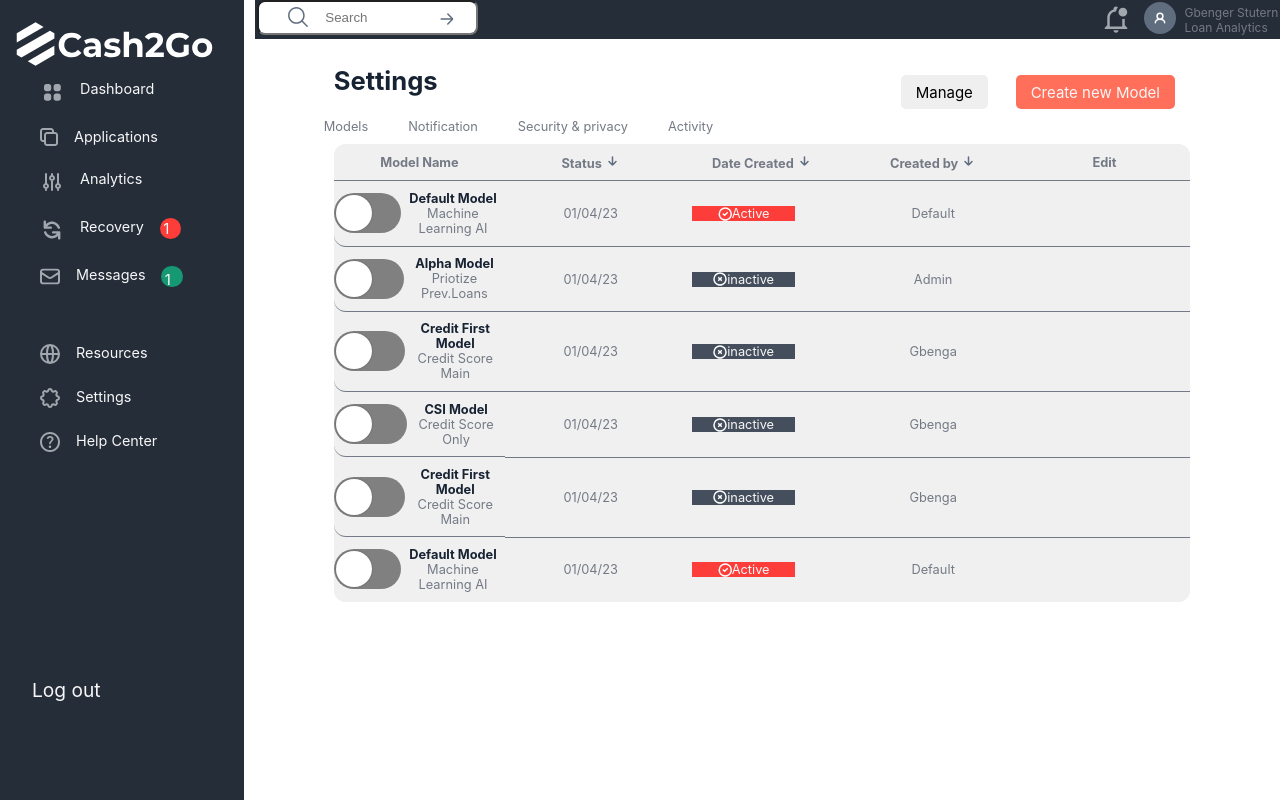
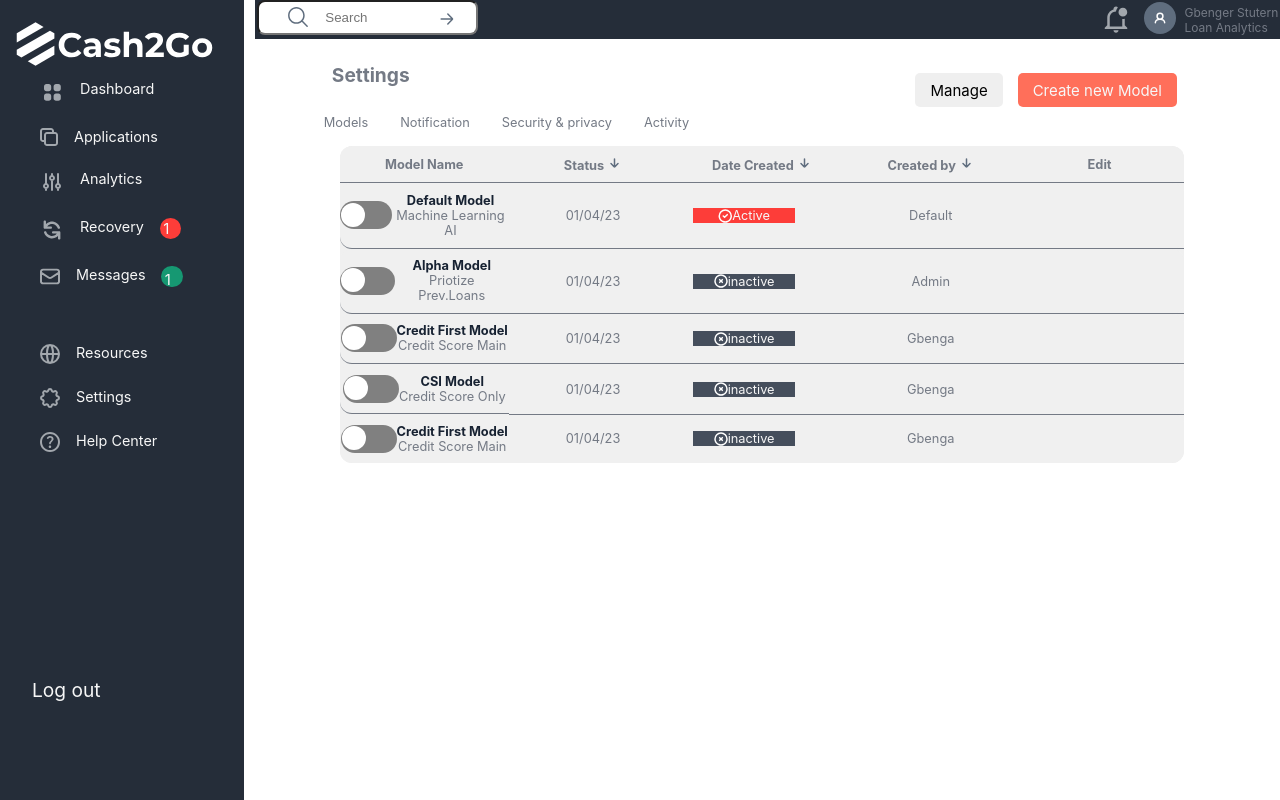
Before and after one commit to joyibeh93/Cash2go-loan-app, a React (Create React App) app: page /settings in a window 1280 px wide. Shown: the top 800 px of the page. Built offline with nearby package versions, Linux system fonts and the light colour scheme; the HTML template or start-up script is replaced by a standard one.

Commit message:
settings update

```diff
--- a/src/Components/Chart.jsx
+++ b/src/Components/Chart.jsx
@@ -77,14 +77,19 @@ const Chart = () => {
         }
     }
     return (
-        <div className="container">
+        <div className="container-pie">
+            <div>
             <div className="bar">
-                <h3>Previous Loans </h3>
-                <h6>Subtitle</h6>
-                <hr />
+            <h4>Previous Loans</h4>
+             <h6>Subtitle</h6>
+             <hr />
+            </div>
+
+
+                <div>
                 <h4>Maximum Loan Request</h4>
                 <h3>N 92000</h3>
-
+                </div>
                 <Bar data={data} options={options}></Bar>
                 <hr />
                 <Link> More <img src={RightArrow} alt="right-arrow" /></Link>
--- a/src/Components/Models.jsx
+++ b/src/Components/Models.jsx
@@ -15,8 +15,8 @@ const Models= () => {
     <div >
       <div className='heady
       '>
-        <h1>Settings</h1>
-        <div className="exit-new">
+        <h2 className='set-head'>Settings</h2>
+        <div className="settings-buttpn">
           <button className="markAll">Manage</button>
           <button className="markRead">Create new Model</button>
           </div>
@@ -28,7 +28,7 @@ const Models= () => {
       <span>Activity</span>
     </div>
         <div className='settings'>
-            <table>
+            <table className='maintable'>
             <thead>
           <tr>
             <th>Model Name</th>
@@ -70,7 +70,7 @@ const Models= () => {
             <td>{Padlock}</td>
           </tr>
           <tr >
-            <td className="first-data">
+            <td className="first-set">
               <Switch
               isOn ={value}
               onColor="#ff6f5a"
@@ -82,7 +82,7 @@ const Models= () => {
             </td>
             <td>01/04/23</td>
             <td>
-              <p className="rejected-btn">
+              <p className="rejected-setting">
                 {' '}
                 <img src={rejectedTransparent} alt="approved-icon" />
               inactive
@@ -92,7 +92,7 @@ const Models= () => {
             <td><i class="fa-regular fa-pen-to-square"></i></td>
           </tr>
           <tr >
-            <td className="first-data">
+            <td className="first-set">
               <Switch
               isOn ={value}
               onColor="#ff6f5a"
@@ -104,7 +104,7 @@ const Models= () => {
             </td>
             <td>01/04/23</td>
             <td>
-              <p className="rejected-btn">
+              <p className="rejected-setting">
                 {' '}
                 <img src={rejectedTransparent} alt="approved-icon" />
               inactive
@@ -114,7 +114,7 @@ const Models= () => {
             <td><i class="fa-regular fa-pen-to-square"></i></td>
           </tr>
           <tr >
-            <td className="first-data">
+            <td className="first-set">
               <Switch
               isOn ={value}
               onColor="#ff6f5a"
@@ -126,7 +126,7 @@ const Models= () => {
             </td>
             <td>01/04/23</td>
             <td>
-              <p className="rejected-btn">
+              <p className="rejected-setting">
                 {' '}
                 <img src={rejectedTransparent} alt="approved-icon" />
               inactive
@@ -136,7 +136,7 @@ const Models= () => {
             <td><i class="fa-regular fa-pen-to-square"></i></td>
           </tr>
           <tr>
-          <td className="first-data">
+          <td className="first-set">
               <Switch
               isOn ={value}
               onColor="#ff6f5a"
@@ -148,7 +148,7 @@ const Models= () => {
             </td>
             <td>01/04/23</td>
             <td>
-              <p className="rejected-btn">
+              <p className="rejected-setting">
                 {' '}
                 <img src={rejectedTransparent} alt="approved-icon" />
               inactive
@@ -157,28 +157,7 @@ const Models= () => {
             <td>Gbenga</td>
             <td><i class="fa-regular fa-pen-to-square"></i></td>
           </tr>
-          <tr >
-            <td className="first-data">
-              <Switch
-              isOn ={value}
-              onColor="#ff6f5a"
-              handleToggle={()=> setValue(!value)}/>{' '}
-              <div className="data-title">
-                <h4>Default Model</h4>
-                <span>Machine Learning AI</span>
-              </div>
-            </td>
-            <td>01/04/23</td>
-            <td>
-              <p className="rejected-down">
-                {' '}
-                <img src={approvedTransparent} alt="approved-icon" />
-              Active
-              </p>
-            </td>
-            <td>Default</td>
-            <td>{Padlock}</td>
-          </tr>
+
 
 
           </tbody>
--- a/src/Components/PieChart.jsx
+++ b/src/Components/PieChart.jsx
@@ -54,7 +54,7 @@ const PieChart = ({ color, Anlytper }) => {
 
   return (
     <div>
-      <div className="container">
+      <div className="container-pie">
     <div className='pie'>
       <h4>Credit Score</h4>
       <h6>FICO Model</h6>
--- a/src/Styles/chart.css
+++ b/src/Styles/chart.css
@@ -1,14 +1,14 @@
 
 .pie{
-    width: 300px;
+    width: 16em;
     border: gray;
     background-color:white;
 
 }
 .bar{
-    width: 35rem;
-    border: 1px transparent;
+    width: 33em;
     background-color: white;
+
 }
 .doughnut{
     width: 10px;
--- a/src/Styles/settings.css
+++ b/src/Styles/settings.css
@@ -47,10 +47,10 @@
     align-items: center;
     justify-content: space-between;
     cursor: pointer;
-    width: 80px;
-    height: 40px;
+    width: 4.375em;
+    height: 2.1875em;
     background: grey;
-    border-radius: 100px;
+    border-radius: 6.25em;
     position: relative;
     transition: background-color .2s;
   }
@@ -58,32 +58,32 @@
   .react-switch-label .react-switch-button {
     content: '';
     position: absolute;
-    top: 2px;
-    left: 2px;
-    width: 36px;
-    height: 36px;
-    border-radius: 45px;
+    top: 0.125em;
+    left: 0.125em;
+    width: 1.875em;
+    height: 1.875em;
+    border-radius: 2.8125em;
     transition: 0.2s;
     background: #fff;
-    box-shadow: 0 0 2px 0 rgba(10, 10, 10, 0.29);
+    box-shadow: 0 0 0,125em 0 rgba(10, 10, 10, 0.29);
   }
 
   .react-switch-checkbox:checked + .react-switch-label .react-switch-button {
-    left: calc(100% - 2px);
+    left: calc(100% - 0.125em);
     transform: translateX(-100%);
   }
 
   .react-switch-label:active .react-switch-button {
-    width: 50px;
+    width: 3.125em;
   }
 .settings{
     display: flex;
     flex-direction: row;
     justify-content: space-between;
     align-items: center;
-    gap: 20px;
+    gap: 1.25em;
     margin: 0 auto;
-    padding: 10px;
+    padding: 1.25em;
 }
 .tableheadSet{
   display: flex;
@@ -92,7 +92,7 @@
   gap: 2007em;
   margin: 0.5rem 0;
   padding: 0 1rem;
-  border-bottom: 1px solid;
+  border-bottom: 0.0625em;
   border-width: 100%;
 }
 .heady{
@@ -100,14 +100,14 @@
     flex-direction: row;
     justify-content: space-between;
     margin: 0 auto;
-    padding: 10px;
+    padding: 0.625em;
 }
 .categories{
     display: flex;
     flex-direction: row;
-  gap: 40px;
+    gap: 2.5em;
 }
-.rejected-btn{
+.rejected-setting{
   display: flex;
   justify-content: center;
   align-items: center;
@@ -117,3 +117,67 @@
   width: 60%;
   margin-left: 1rem;
 }
+.settings-button {
+  margin-left: 0.8rem;
+  border-radius: 0.5em;
+}
+.exisiting {
+  background-color: var(--existing-btn-bg-clr);
+  border: none;
+  padding: 0.5rem;
+  font-size: 0.8rem;
+}
+.set-head{
+  font: 2.1875em;
+}
+.first-set {
+  display: flex;
+  justify-content: center;
+  align-items: center;
+}
+.first-set img {
+  margin: 0 0.4rem;
+}
+.maintable
+{
+  padding: 0.6rem 0;
+  background-color: #f0f0f0;
+}
+table {
+  table-layout: fixed;
+  width: 100%;
+  /* border: 1px solid; */
+  border-collapse: collapse;
+  text-align: center;
+  border-spacing: 0;
+  border-radius: 12px;
+}
+
+th,
+td {
+  border-bottom: 1px solid;
+}
+
+/* th:last-child {
+  width: 40%;
+} */
+td:first-child {
+  border-top-left-radius: 12px;
+  border-bottom-left-radius: 12px;
+}
+
+td:last-child {
+  border-top-right-radius: 12px;
+  border-bottom-right-radius: 12px;
+}
+th:first-child {
+  border-top-left-radius: 12px;
+}
+
+th:last-child {
+  border-top-right-radius: 12px;
+}
+
+tr:last-child td {
+  border-bottom: none;
+}
```
